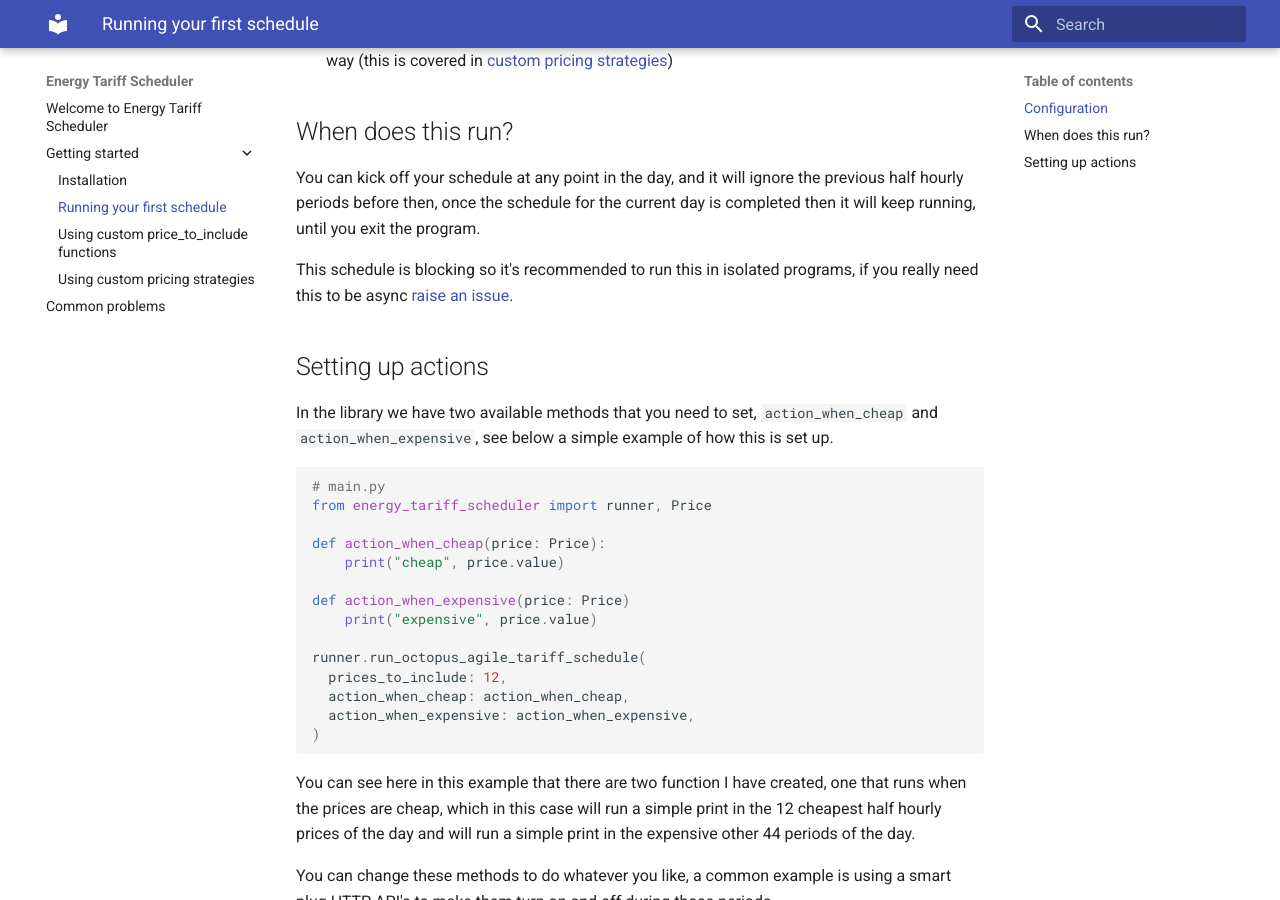
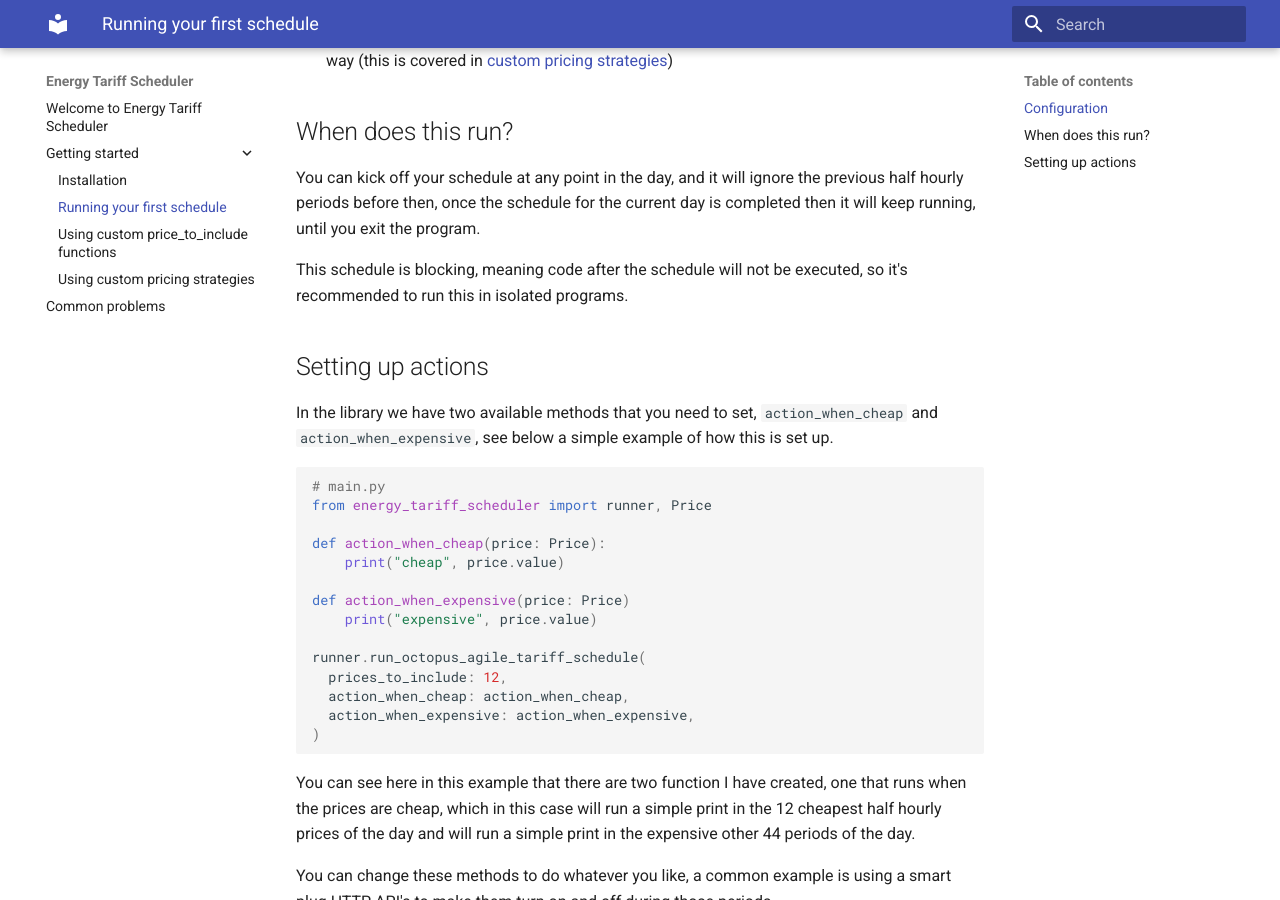
Before and after one commit to craigwh10/energy-tariff-scheduler, an MkDocs documentation site: the page built from docs/getting-started/running-first-schedule.md, in a window 1280 px wide and 900 px high, scrolled down 453 px. Built offline with MkDocs 1.6.1 and Material for MkDocs 9.7.7, drawn with Linux system fonts in a browser that asks for light colours.

Commit message:
explain blocking on running explanation docs

```diff
--- a/docs/getting-started/running-first-schedule.md
+++ b/docs/getting-started/running-first-schedule.md
@@ -13,7 +13,7 @@
 
 You can kick off your schedule at any point in the day, and it will ignore the previous half hourly periods before then, once the schedule for the current day is completed then it will keep running, until you exit the program.
 
-This schedule is blocking so it's recommended to run this in isolated programs, if you really need this to be async <a href="https://github.com/craigwh10/energy-tariff-scheduler/issues/new" target="_blank">raise an issue</a>.
+This schedule is blocking, meaning code after the schedule will not be executed, so it's recommended to run this in isolated programs.
 
 ## Setting up actions
 
```
